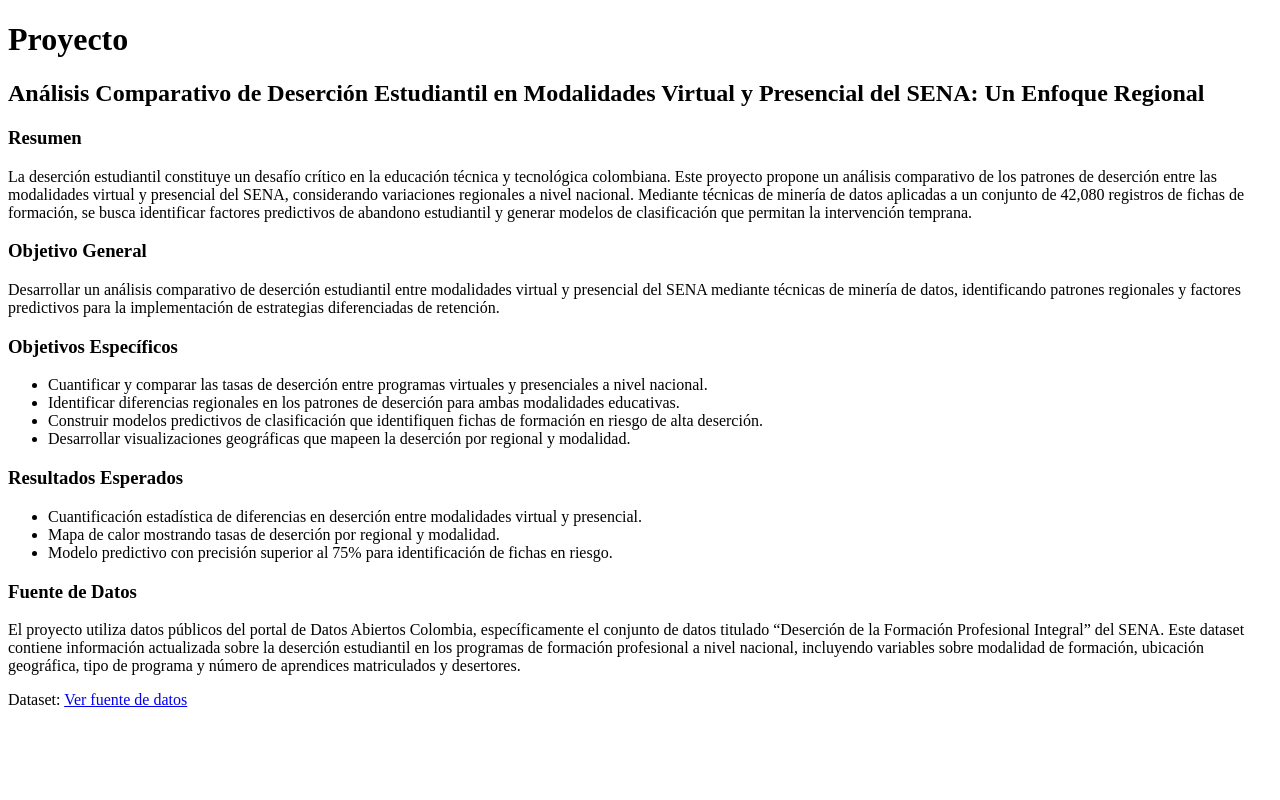
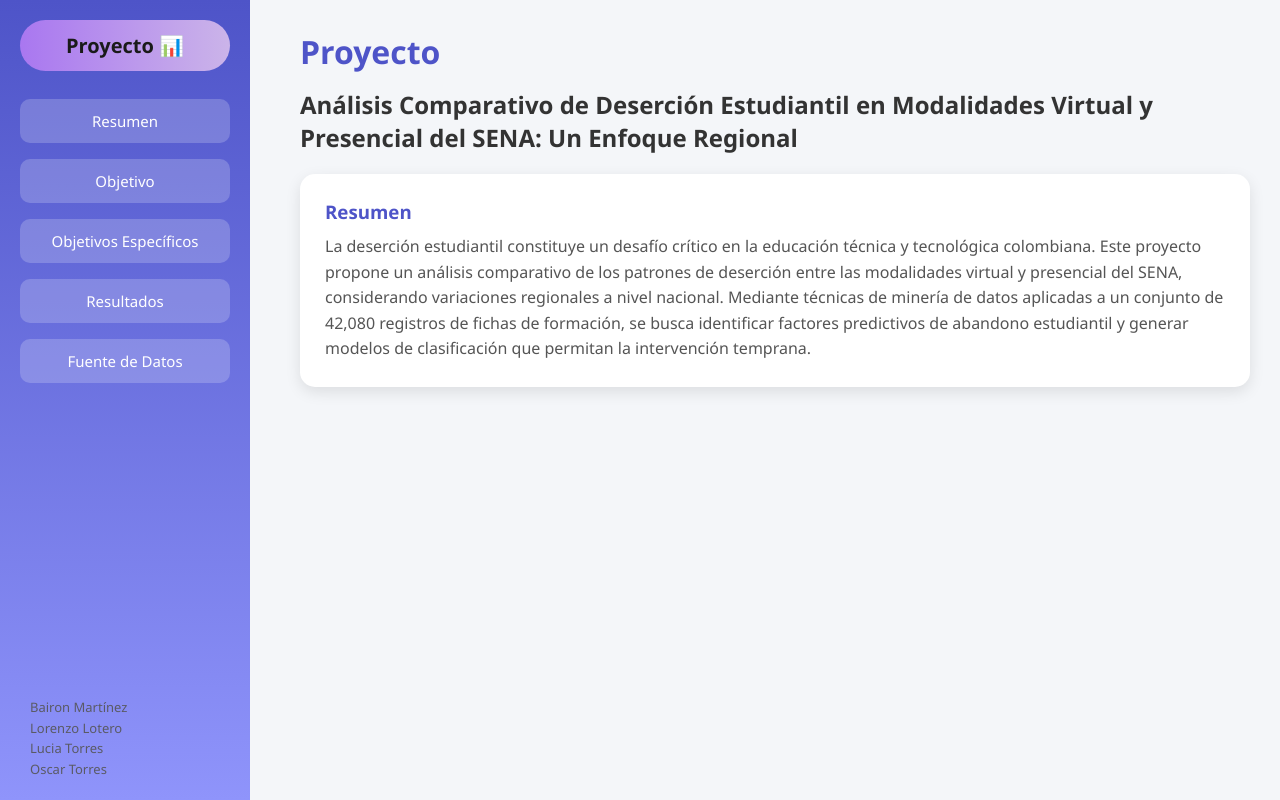
Before and after one commit to Bairon1016/Proyecto-Miner-a-PGC, a Flask app: page /inicio/ in a window 1280 px wide. Run offline with Flask 3, Linux system fonts and the light colour scheme.

Commit message:
Agregar estilos al sidebar y body

```diff
--- a/templates/index.html
+++ b/templates/index.html
@@ -1,15 +1,175 @@
 <!DOCTYPE html>
-<html lang="en">
+<html lang="es">
 <head>
     <meta charset="UTF-8">
     <meta name="viewport" content="width=device-width, initial-scale=1.0">
-    <title>Mineria de datos</title>
+    <title>Minería de Datos</title>
+
+    <style>
+        * {
+            margin: 0;
+            padding: 0;
+            box-sizing: border-box;
+            font-family: 'Segoe UI', Tahoma, Geneva, Verdana, sans-serif;
+        }
+
+        body {
+            display: flex;
+            background: #f4f6f9;
+        }
+
+        /* SIDEBAR */
+        .sidebar {
+            width: 250px;
+            height: 100vh;
+            background: linear-gradient(180deg, #4e54c8, #8f94fb);
+            color: white;
+            padding: 20px;
+            position: fixed;
+            display: flex;
+            flex-direction: column;
+            justify-content: space-between;
+        }
+
+        .sidebar h2 {
+            display: flex;
+            justify-content: center;
+        }
+
+        .title-pill {
+            display: inline-block;
+            background: linear-gradient(90deg, #a977f0, #cbb4e9);
+            color: #1a1a1a;
+            padding: 12px 25px;
+            border-radius: 30px;
+            font-size: 20px;
+            font-weight: bold;
+            transition: 0.3s;
+        }
+
+        .title-pill:hover {
+            transform: scale(1.05);
+            box-shadow: 0px 6px 15px rgba(0,0,0,0.2);
+        }
+
+        .menu button {
+            width: 100%;
+            padding: 12px;
+            margin: 8px 0;
+            border: none;
+            border-radius: 10px;
+            background: rgba(255,255,255,0.2);
+            color: white;
+            font-size: 15px;
+            cursor: pointer;
+            transition: 0.3s;
+        }
+
+        .menu button:hover {
+            background: white;
+            color: #4e54c8;
+            transform: scale(1.05);
+        }
+
+        /* NOMBRES ABAJO */
+        .footer {
+            font-size: 13px;
+            text-align: left;
+            opacity: 0.9;
+            padding-left: 10px;
+        }
+
+        /* CONTENIDO */
+        .content {
+            margin-left: 270px;
+            padding: 30px;
+            width: 100%;
+        }
+
+        h1 {
+            color: #4e54c8;
+            margin-bottom: 15px;
+        }
+
+        h2 {
+            color: #333;
+            margin-bottom: 20px;
+        }
+
+        h3 {
+            color: #4e54c8;
+            margin-bottom: 10px;
+        }
+
+        p, li {
+            color: #555;
+            line-height: 1.6;
+        }
+
+        ul {
+            margin-left: 20px;
+        }
+
+        a {
+            color: #4e54c8;
+            text-decoration: none;
+            font-weight: bold;
+        }
+
+        /* TARJETAS */
+        .card {
+            background: white;
+            padding: 25px;
+            border-radius: 15px;
+            box-shadow: 0px 5px 15px rgba(0,0,0,0.1);
+        }
+
+        /* OCULTAR SECCIONES */
+        .section {
+            display: none;
+        }
+
+        .active {
+            display: block;
+        }
+
+    </style>
 </head>
+
 <body>
+
+    <!-- SIDEBAR -->
+    <div class="sidebar">
+        <div>
+            <h2 class="title-pill">Proyecto 📊</h2>
+            <div class="menu">
+                <button onclick="showSection('resumen')">Resumen</button>
+                <button onclick="showSection('objetivo')">Objetivo</button>
+                <button onclick="showSection('especificos')">Objetivos Específicos</button>
+                <button onclick="showSection('resultados')">Resultados</button>
+                <button onclick="showSection('datos')">Fuente de Datos</button>
+            </div>
+        </div>
+
+        <!-- NOMBRES -->
+        <div class="footer">
+            <p>Bairon Martínez</p>
+            <p>Lorenzo Lotero</p>
+            <p>Lucia Torres</p>
+            <p>Oscar Torres</p>
+        </div>
+    </div>
+
+    <!-- CONTENIDO -->
+    <div class="content">
+
         <h1>Proyecto</h1>
-
         <h2>Análisis Comparativo de Deserción Estudiantil en Modalidades Virtual y Presencial del SENA: Un Enfoque Regional</h2>
 
+        <!-- SECCIONES -->
+
+        <div id="resumen" class="section active">
+            <div class="card">
                 <h3>Resumen</h3>
                 <p>
                     La deserción estudiantil constituye un desafío crítico en la educación técnica y tecnológica colombiana.
@@ -18,13 +178,21 @@
                     registros de fichas de formación, se busca identificar factores predictivos de abandono estudiantil y generar modelos de
                     clasificación que permitan la intervención temprana.
                 </p>
+            </div>
+        </div>
 
+        <div id="objetivo" class="section">
+            <div class="card">
                 <h3>Objetivo General</h3>
                 <p>
                     Desarrollar un análisis comparativo de deserción estudiantil entre modalidades virtual y presencial del SENA mediante técnicas
                     de minería de datos, identificando patrones regionales y factores predictivos para la implementación de estrategias diferenciadas de retención.
                 </p>
+            </div>
+        </div>
 
+        <div id="especificos" class="section">
+            <div class="card">
                 <h3>Objetivos Específicos</h3>
                 <ul>
                     <li>Cuantificar y comparar las tasas de deserción entre programas virtuales y presenciales a nivel nacional.</li>
@@ -32,14 +200,22 @@
                     <li>Construir modelos predictivos de clasificación que identifiquen fichas de formación en riesgo de alta deserción.</li>
                     <li>Desarrollar visualizaciones geográficas que mapeen la deserción por regional y modalidad.</li>
                 </ul>
+            </div>
+        </div>
 
+        <div id="resultados" class="section">
+            <div class="card">
                 <h3>Resultados Esperados</h3>
                 <ul>
                     <li>Cuantificación estadística de diferencias en deserción entre modalidades virtual y presencial.</li>
                     <li>Mapa de calor mostrando tasas de deserción por regional y modalidad.</li>
                     <li>Modelo predictivo con precisión superior al 75% para identificación de fichas en riesgo.</li>
                 </ul>
+            </div>
+        </div>
 
+        <div id="datos" class="section">
+            <div class="card">
                 <h3>Fuente de Datos</h3>
                 <p>
                     El proyecto utiliza datos públicos del portal de Datos Abiertos Colombia, específicamente el conjunto de datos titulado
@@ -48,12 +224,27 @@
                     ubicación geográfica, tipo de programa y número de aprendices matriculados y desertores.
                 </p>
 
-    <p>
-        Dataset:
                 <a href="https://www.datos.gov.co/Trabajo/DESERCION-DE-LA-FORMACI-N-PROFESIONAL-INTEGRAL/u4ze-bi7k" target="_blank">
-            Ver fuente de datos
+
+                    <br>Ver fuente de datos ✅
                 </a>
-    </p>
+            </div>
+        </div>
+
+    </div>
+
+    <!-- SCRIPT -->
+    <script>
+        function showSection(id) {
+            const sections = document.querySelectorAll('.section');
+
+            sections.forEach(section => {
+                section.classList.remove('active');
+            });
+
+            document.getElementById(id).classList.add('active');
+        }
+    </script>
 
 </body>
 </html>
```
Lines whose indentation alone changed are shown as unchanged.
